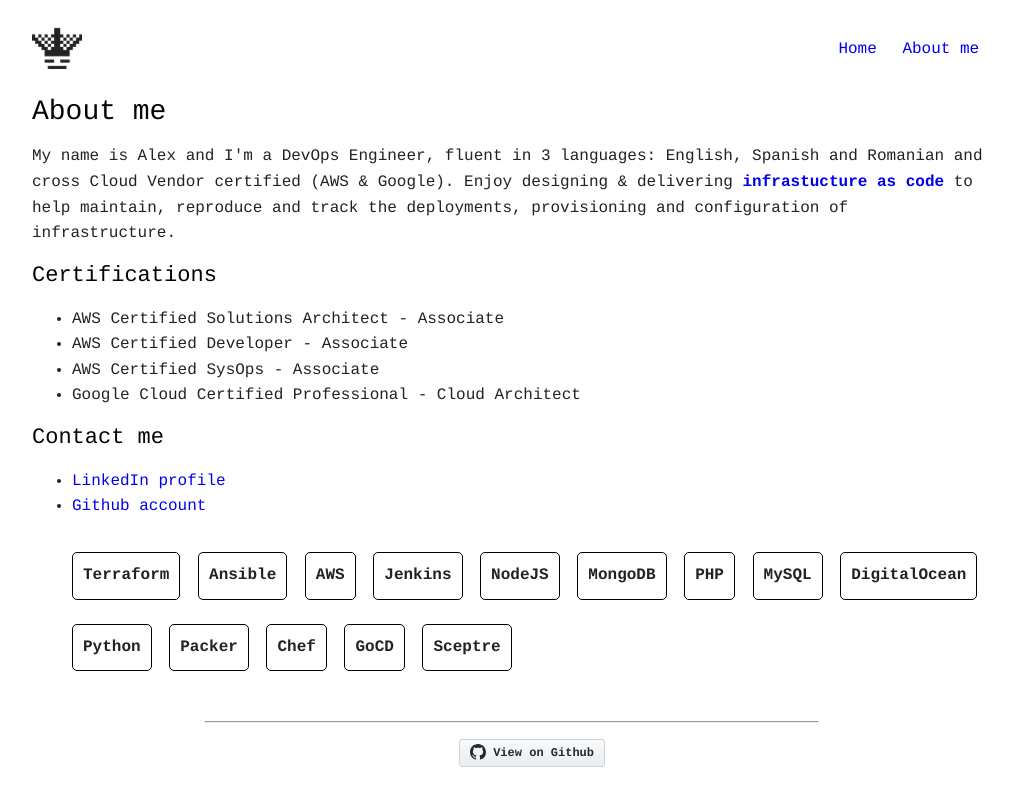
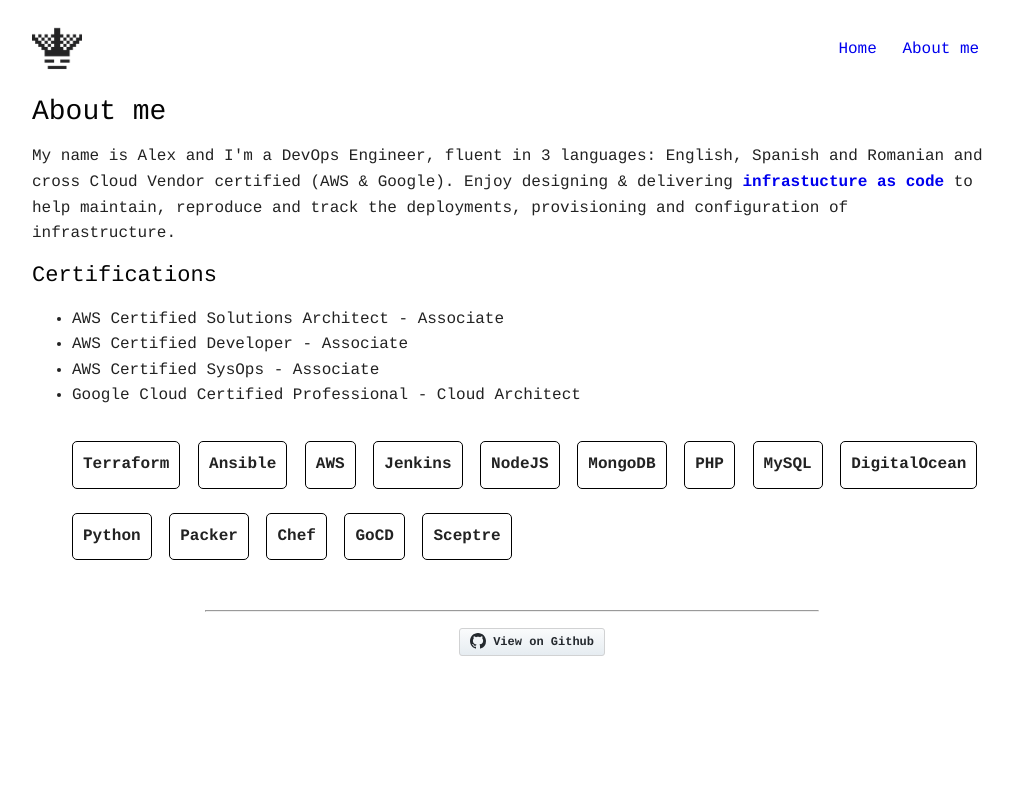
Before and after one commit to w0rldart/w0rldart.com, a Jekyll site: the page built from about.html, in a window 1280 px wide. Shown: the top 806 px of the page, without its empty margins (128-1141 px from the left). Built offline with Jekyll 4.4.1, drawn with Linux system fonts in a browser that asks for light colours.

Commit message:
Remove contact section from about page

```diff
--- a/about.html
+++ b/about.html
@@ -20,17 +20,6 @@
         <li>Google Cloud Certified Professional - Cloud Architect</li>
     </ul>
 </section>
-<section title="Contact me">
-    <h2>Contact me</h2>
-    <ul>
-        <li>
-            <a href="https://www.linkedin.com/in/w0rldart" title="LinkedIn Alexandru Budurovici" target="_blank">LinkedIn profile</a>
-        </li>
-        <li>
-            <a href="http://github.com/w0rldart" title="Github w0rldart" target="_blank">Github account</a>
-        </li>
-    </ul>
-</section>
 <section title="Skills">
     <ul class="skills" class="u-text-center">
         {% for skill in site.data.skills %}
```
